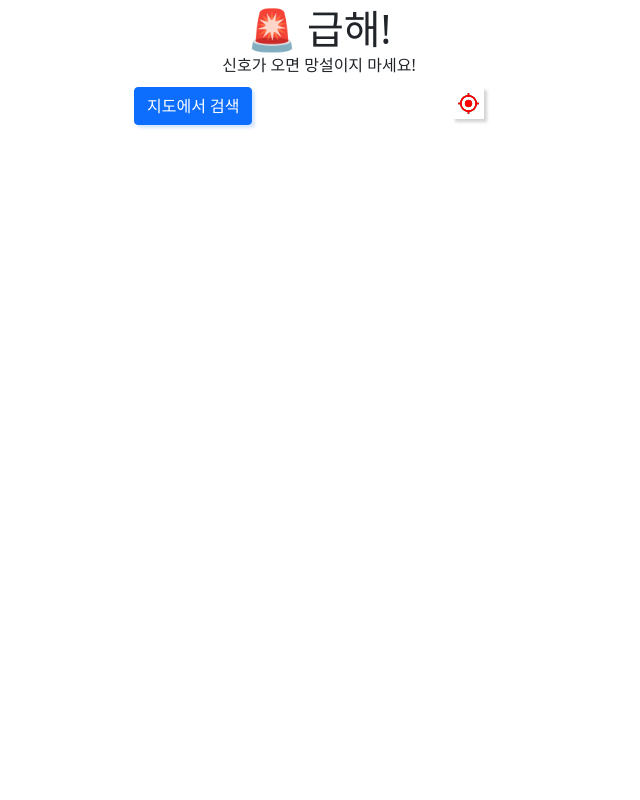
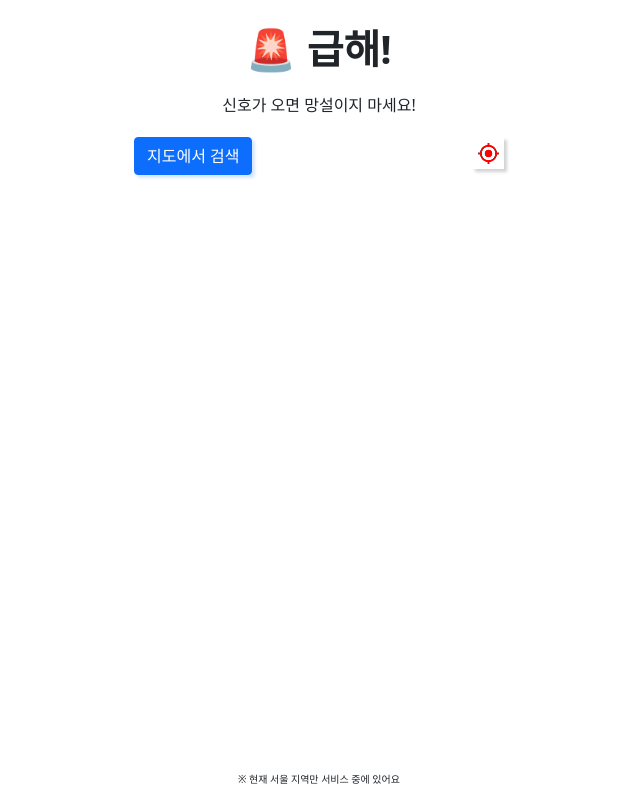
Before and after one commit to 4948jss/naturecalls, a Flask app: page / in a window 1280 px wide. Shown: the whole page, without its empty margins (321-961 px from the left). Run offline with Flask 2, Linux system fonts and the light colour scheme; some libraries are stand-ins or nearby versions.

Commit message:
v1.1 (랜딩페이지 css 수정, 신고페이지 뒤로가기 및 완료시 돌아가기)

```diff
--- a/static/style.css
+++ b/static/style.css
@@ -1,7 +1,10 @@
-h1 {
+.h1 {
     font-weight: bold;
 }
 
+.lol {
+    line-height: 220%;
+}
 .wrap {
     width: 95%;
     max-width: 390px;
@@ -9,9 +12,12 @@ h1 {
     /* padding: 20px; */
 }
 
+.foot {
+    text-align: center;
+    font-size: x-small;
+}
 .main {
-    margin-top: 50px;
-    width: 390px;
+    width: 100%;
     background-position: center;
     display: flex;
     flex-direction: column;
--- a/templates/index.html
+++ b/templates/index.html
@@ -14,14 +14,15 @@
 <body>
     <div class="wrap">
         <div class="main">
-            <h1>🚨 급해!</h1>
+            <h1 class="lol">🚨 <b>급해!</b></h1>
             <p>신호가 오면 망설이지 마세요!</p>
         </div>
         <div>
-            <div id="map" class="map" style="width: 370px; height: 550px; position: relative">
+            <div id="map" class="map" style="margin-top: 10px; margin-bottom: 5px; width: 100%; height: 80vh; position: relative">
                 <button type="button" onclick="getToilet()" class="btn btn-primary btn-search">지도에서 검색</button>
                 <button type="button" onclick="myLocation()" class="location-button"></button>
             </div>
+            <p class="foot">※ 현재 서울 지역만 서비스 중에 있어요 </p>
         </div>
     </div>
 </body>
```
Also changed, not shown: templates/report/singo.html (+11 -5 lines).
